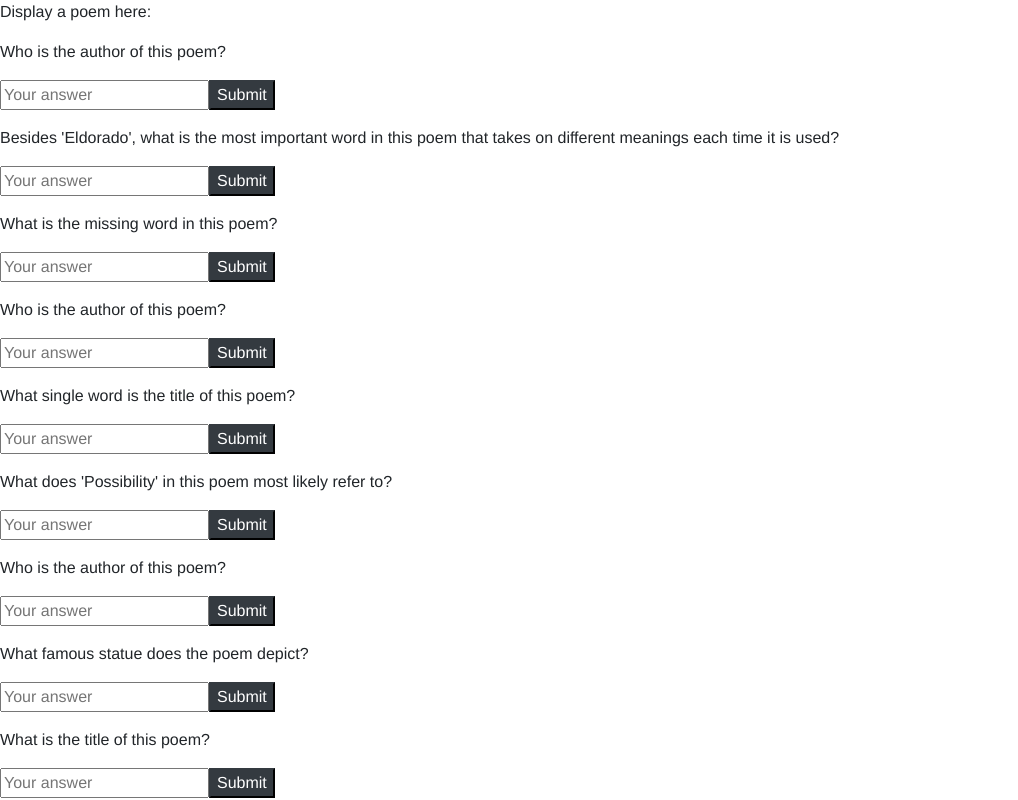
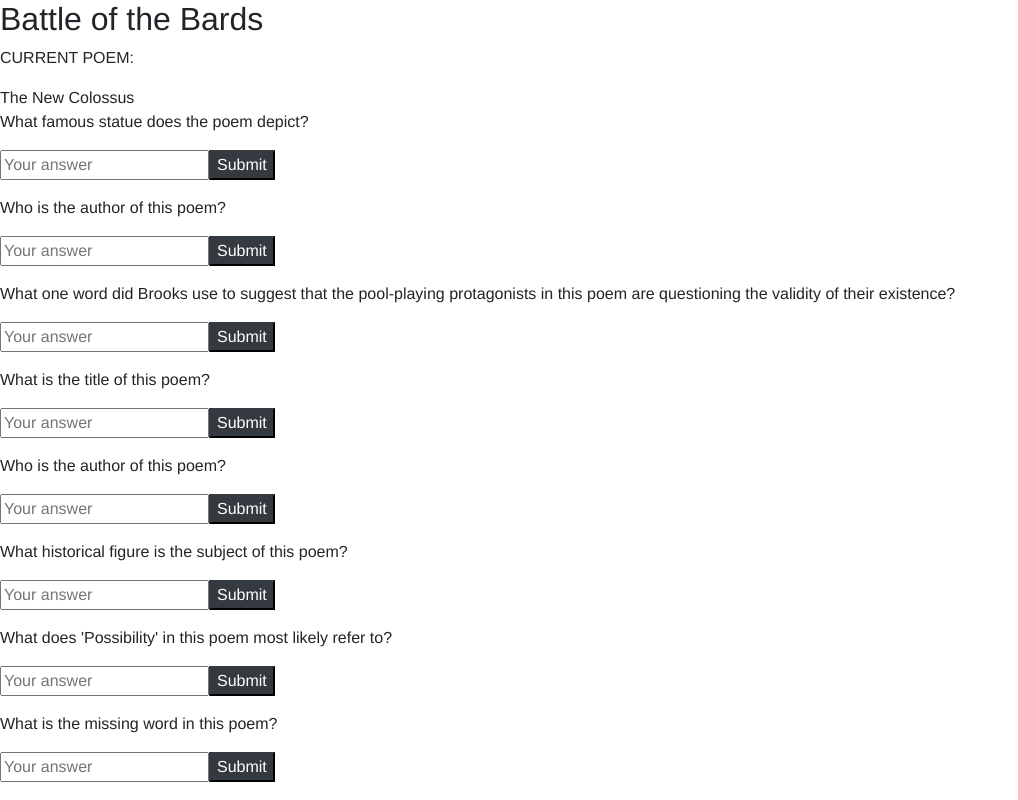
Before and after one commit to RebeccaRoach/battleofthebards-game, a React (Create React App) app in the folder battleofthebardsfrontend/: page / in a window 1280 px wide. Shown: the top 800 px of the page, without its empty margins (0-1018 px from the left). Built offline with nearby package versions, Linux system fonts and the light colour scheme.

Commit message:
Implemented shufflePoems method to randomize poem order

```diff
--- a/battleofthebardsfrontend/src/App.js
+++ b/battleofthebardsfrontend/src/App.js
@@ -1,24 +1,44 @@
-import React from 'react';
-import PoemFrame from "./components/PoemFrame"
+import React, { useState } from 'react';
+import PoemFrame from "./components/PoemFrame";
+import PoemData from './data/poems.json';
 import './App.css';
 
-// helper function for Json.parse(json) to get array of shuffled poem objs
-// from raw json, make the poem list of objects here
-// use context with two arrays, one for unread poems, one for read poems
+// TODO: helper function to track num guesses per question
 
-// helper function to track num guesses per question
+// TODO: helper function to check if guess is correct, adds score
 
-// helper function to check if guess is correct
-// and adds score
+export const GameContext = React.createContext();
 
 const App = () => {
+
+  // TODO: take in desired number of poems as param???
+  const shufflePoems = () => {
+    let poemsArray = PoemData;
+
+    // Shuffle thanks to: https://medium.com/@nitinpatel_20236/how-to-shuffle-correctly-shuffle-an-array-in-javascript-15ea3f84bfb
+    for (let i = poemsArray.length - 1; i > 0; i--) {
+      const j = Math.floor(Math.random() * i)
+      const temp = poemsArray[i]
+      poemsArray[i] = poemsArray[j]
+      poemsArray[j] = temp
+    }
+
+    return poemsArray;
+  }
+
+   // initialize state with read poems, unread poems, and current poem
+   const [readPoems, setReadPoems] = useState([]);
+   const [unreadPoems, setUnreadPoems] = useState(shufflePoems);
+   const [currentPoem, setCurrentPoem] = useState(unreadPoems[0]);
+
   return (
     <div className="App">
       <header className="App-header">
-        <p>
-          Display a poem here:
-        </p>
+        <h2>Battle of the Bards</h2>
+        {/* <button onClick={shufflePoems}>GET POEMS</button> */}
       </header>
+      <p>CURRENT POEM:</p>
+      <div>{currentPoem.title}</div>
       <PoemFrame />
       {/* FOOTER */}
       <div class="mt-5 pt-5 pb-5 footer">
```
